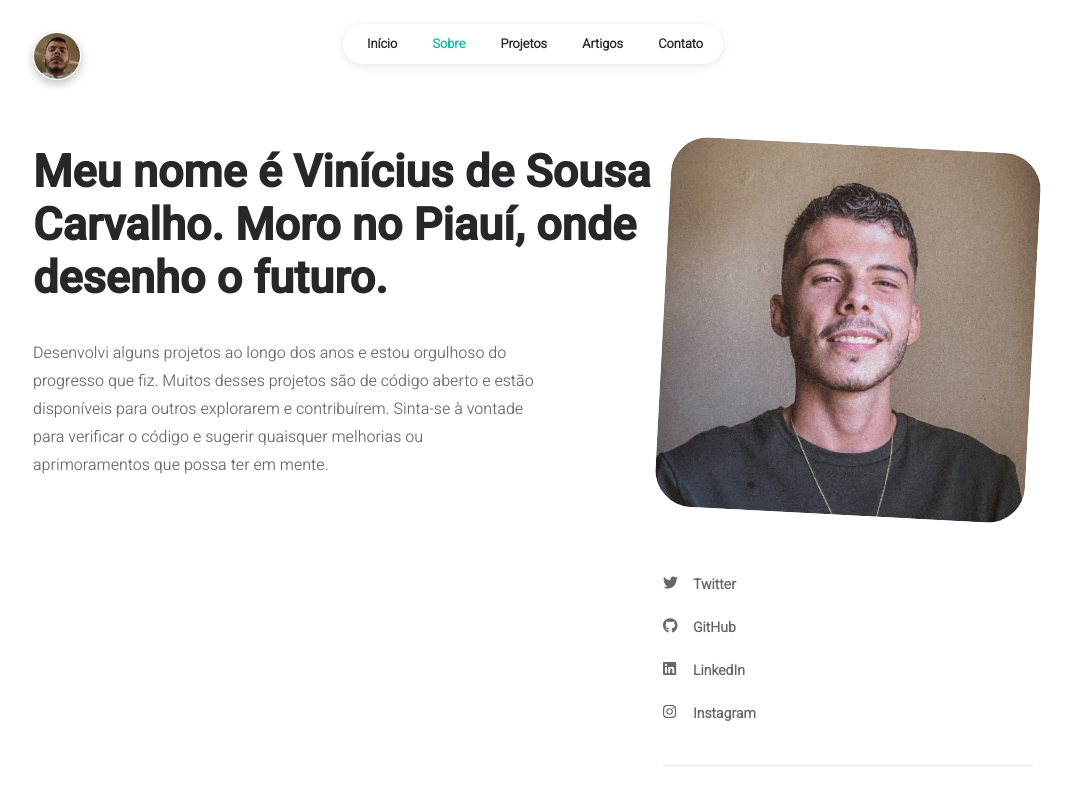
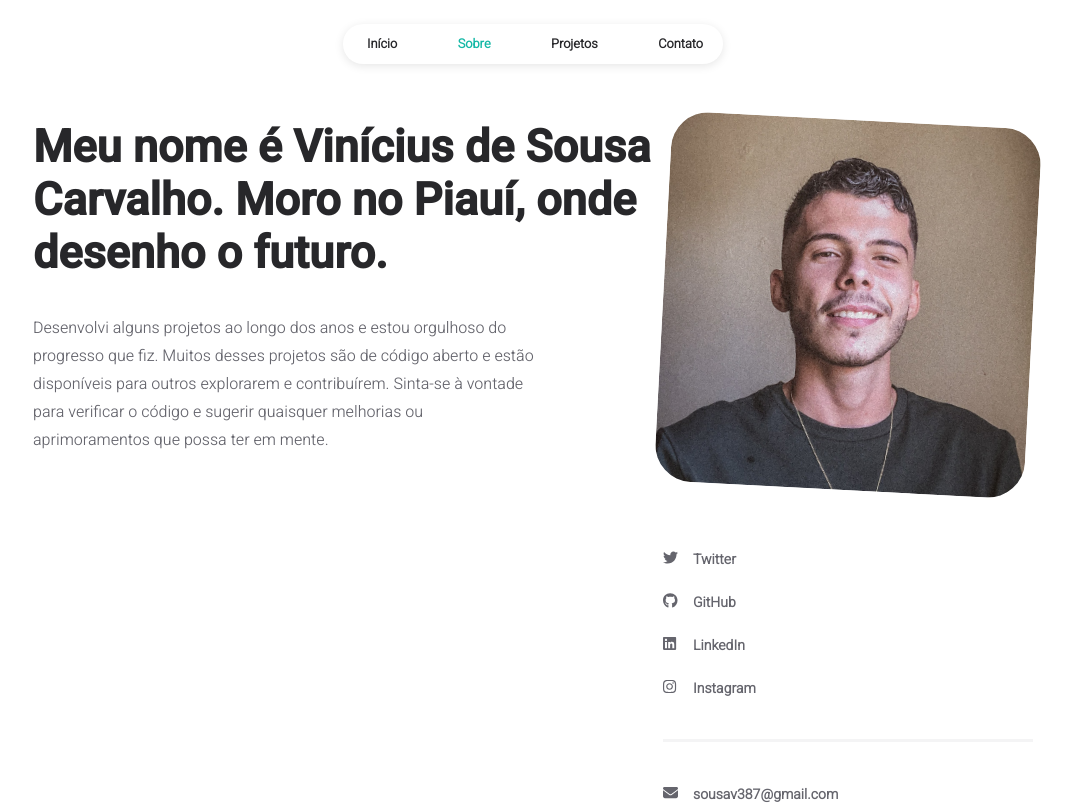
Before and after one commit to nomevini/portifolio, a React (Create React App) app: page /about in a window 1280 px wide. Shown: the top 804 px of the page, without its empty margins (107-1179 px from the left). Built offline with nearby package versions, Linux system fonts and the light colour scheme.

Commit message:
feat:remove logo

```diff
--- a/src/components/common/navBar.jsx
+++ b/src/components/common/navBar.jsx
@@ -39,15 +39,7 @@ const NavBar = (props) => {
 							>
 								<Link to="/projects">Projetos</Link>
 							</li>
-							<li
-								className={
-									active === "articles"
-										? "nav-item active"
-										: "nav-item"
-								}
-							>
-								<Link to="/articles">Artigos</Link>
-							</li>
+
 							<li
 								className={
 									active === "contact"
--- a/src/pages/about.jsx
+++ b/src/pages/about.jsx
@@ -32,11 +32,6 @@ const About = () => {
 			<div className="page-content">
 				<NavBar active="about" />
 				<div className="content-wrapper">
-					<div className="about-logo-container">
-						<div className="about-logo">
-							<Logo width={46} />
-						</div>
-					</div>
 
 					<div className="about-container">
 						<div className="about-main">
--- a/src/pages/articles.jsx
+++ b/src/pages/articles.jsx
@@ -33,11 +33,6 @@ const Articles = () => {
 			<div className="page-content">
 				<NavBar active="articles" />
 				<div className="content-wrapper">
-					<div className="articles-logo-container">
-						<div className="articles-logo">
-							<Logo width={46} />
-						</div>
-					</div>
 
 					<div className="articles-main-container">
 						<div className="title articles-title">
--- a/src/pages/contact.jsx
+++ b/src/pages/contact.jsx
@@ -32,11 +32,6 @@ const Contact = () => {
 			<div className="page-content">
 				<NavBar active="contact" />
 				<div className="content-wrapper">
-					<div className="contact-logo-container">
-						<div className="contact-logo">
-							<Logo width={46} />
-						</div>
-					</div>
 
 					<div className="contact-container">
 						<div className="title contact-title">
--- a/src/pages/homepage.jsx
+++ b/src/pages/homepage.jsx
@@ -78,11 +78,7 @@ const Homepage = () => {
 			<div className="page-content">
 				<NavBar active="home" />
 				<div className="content-wrapper">
-					<div className="homepage-logo-container">
-						<div style={logoStyle}>
-							<Logo width={logoSize} link={false} />
-						</div>
-					</div>
+
 
 					<div className="homepage-container">
 						<div className="homepage-first-area">
--- a/src/pages/projects.jsx
+++ b/src/pages/projects.jsx
@@ -32,11 +32,6 @@ const Projects = () => {
 			<div className="page-content">
 				<NavBar active="projects" />
 				<div className="content-wrapper">
-					<div className="projects-logo-container">
-						<div className="projects-logo">
-							<Logo width={46} />
-						</div>
-					</div>
 					<div className="projects-container">
 						<div className="title projects-title">
 						Projetos Pessoais em Destaque
--- a/src/pages/styles/homepage.css
+++ b/src/pages/styles/homepage.css
@@ -15,6 +15,7 @@
 	display: flex;
 	justify-content: space-between;
 	align-items: center;
+	margin-top: 60px;
 }
 
 .homepage-first-area-left-side {
```
